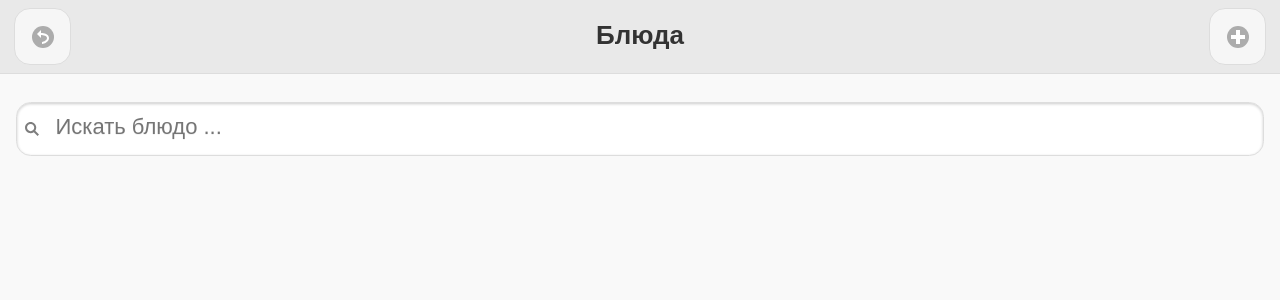
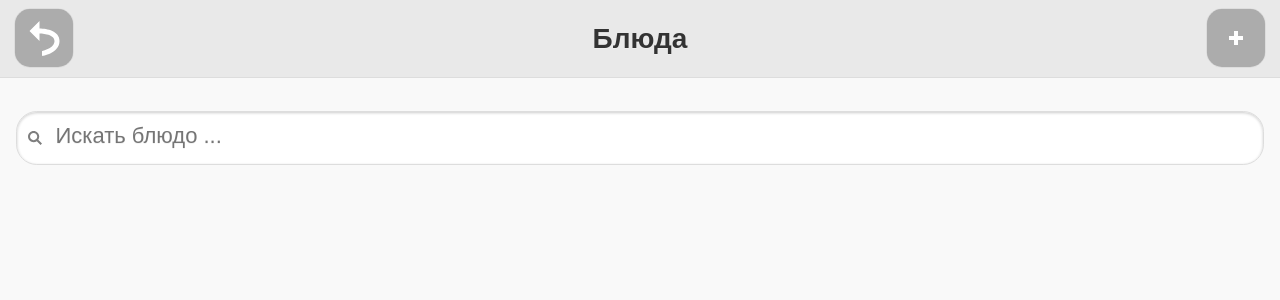
Before and after one commit to umax/diabetto2, a Django app: page /dish/ in a window 1280 px wide. Shown: the top 300 px of the page. Run offline with Django 3.2, Linux system fonts and the light colour scheme; data that the repository does not hold is empty.

Commit message:
Increased button size in header.

```diff
--- a/category/templates/category/detail.html
+++ b/category/templates/category/detail.html
@@ -17,7 +17,7 @@
                 <li>
                     <a class="js-list-item" href="{{ product.get_absolute_url }}" data-ajax="false">
                         <h3 class="js-list-item-title">{{ product.name }}</h3>
-                        <p>Углеводы: {{ product.carbohydrates }} г</p>
+                        <p class="js-list-item-comment">Углеводы: {{ product.carbohydrates }} г</p>
                     </a>
                 </li>
             {% endfor %}
--- a/category/templates/category/index.html
+++ b/category/templates/category/index.html
@@ -12,7 +12,7 @@
             <li>
                 <a class="js-list-item" href="{{ category.get_absolute_url }}" data-ajax="false">
                     <h3 class="js-list-item-title">{{ category.name }}</h3>
-                    <p>Продуктов: {{ category.product_set.all|length }}</p>
+                    <p class="js-list-item-comment">Продуктов: {{ category.product_set.all|length }}</p>
                 </a>
             </li>
         {% endfor %}
--- a/diabetto/static/css/styles.css
+++ b/diabetto/static/css/styles.css
@@ -17,24 +17,25 @@ form button {
 }
 
 .js-list-item-title {
-    font-size: 22px !important;
+    font-size: 28px !important;
+    margin: .25em 0 !important;
 }
 
-.js-simple-text {
-    font-size: 22px;
+.js-list-item-comment {
+    font-size: 16px !important;
 }
 
 .ui-header {
-    height: 72px;
-    font-size: 26px;
+    height: 76px;
+    font-size: 28px;
 }
 
 .ui-header .ui-btn, .ui-header .ui-icon, .ui-header .ui-btn-inner {
-    width: 55px;
-    height: 55px;
+    width: 58px;
+    height: 58px;
 }
 
-.ui-header .ui-btn-inner .ui-icon{
+с .ui-btn-inner .ui-icon{
     margin: 0px;
     border-radius: 0;
 }
@@ -51,8 +52,8 @@ form button {
 
 .ui-input-search {
     height: 52px;
-    line-height:56px;
-    font-size: 24px;
+    line-height:52px;
+    font-size: 34px;
 }
 
 .ui-corner-all {
@@ -71,3 +72,26 @@ form button {
 .ui-slider input {
     height: 26px;
 }
+
+/* Increase button size in header */
+.ui-header .ui-btn-icon-notext:after,
+.ui-header .ui-btn-icon-top:after,
+.ui-header .ui-btn-icon-bottom:after {
+    margin-left: -30px;
+}
+.ui-header .ui-btn-icon-notext:after,
+.ui-header .ui-btn-icon-left:after,
+.ui-header .ui-btn-icon-right:after {
+    margin-top: -30px;
+}
+.ui-header .ui-btn-icon-left:after,
+.ui-header .ui-btn-icon-right:after,
+.ui-header .ui-btn-icon-top:after,
+.ui-header .ui-btn-icon-bottom:after,
+.ui-header .ui-btn-icon-notext:after {
+    height: 60px;
+    width: 60px;
+}
+.ui-header .ui-icon-back:after {
+    background-size:35px 35px;
+}
--- a/dish/templates/dish/index.html
+++ b/dish/templates/dish/index.html
@@ -12,7 +12,7 @@
             <li>
                 <a class="js-list-item" href="{{ dish.get_absolute_url }}" data-ajax="false">
                     <h3 class="js-list-item-title">{{ dish.name }}</h3>
-                    <p>Порций: {{ dish.portions }}</p>
+                    <p class="js-list-item-comment">Порций: {{ dish.portions }}</p>
                 </a>
             </li>
         {% endfor %}
```
